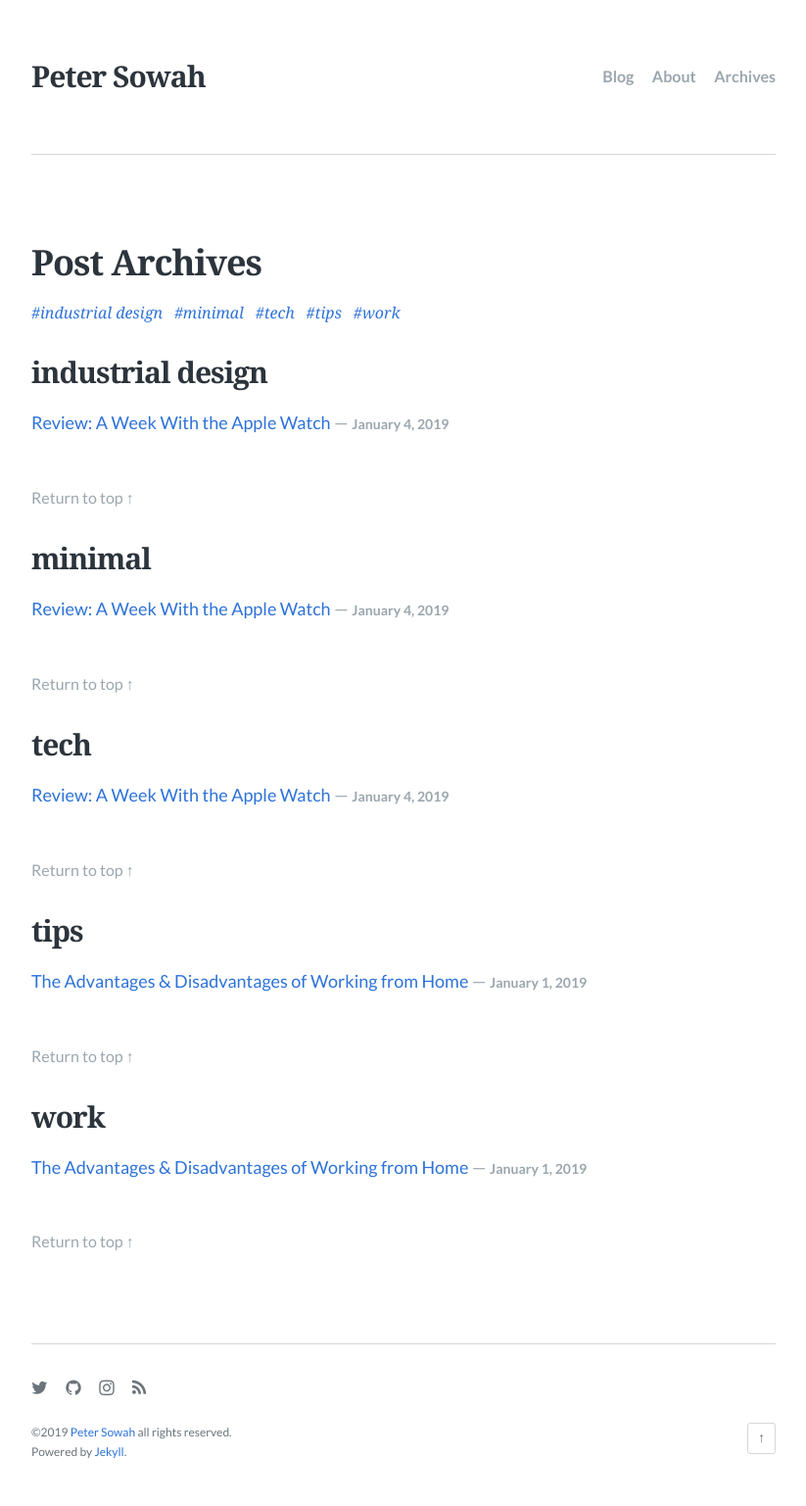
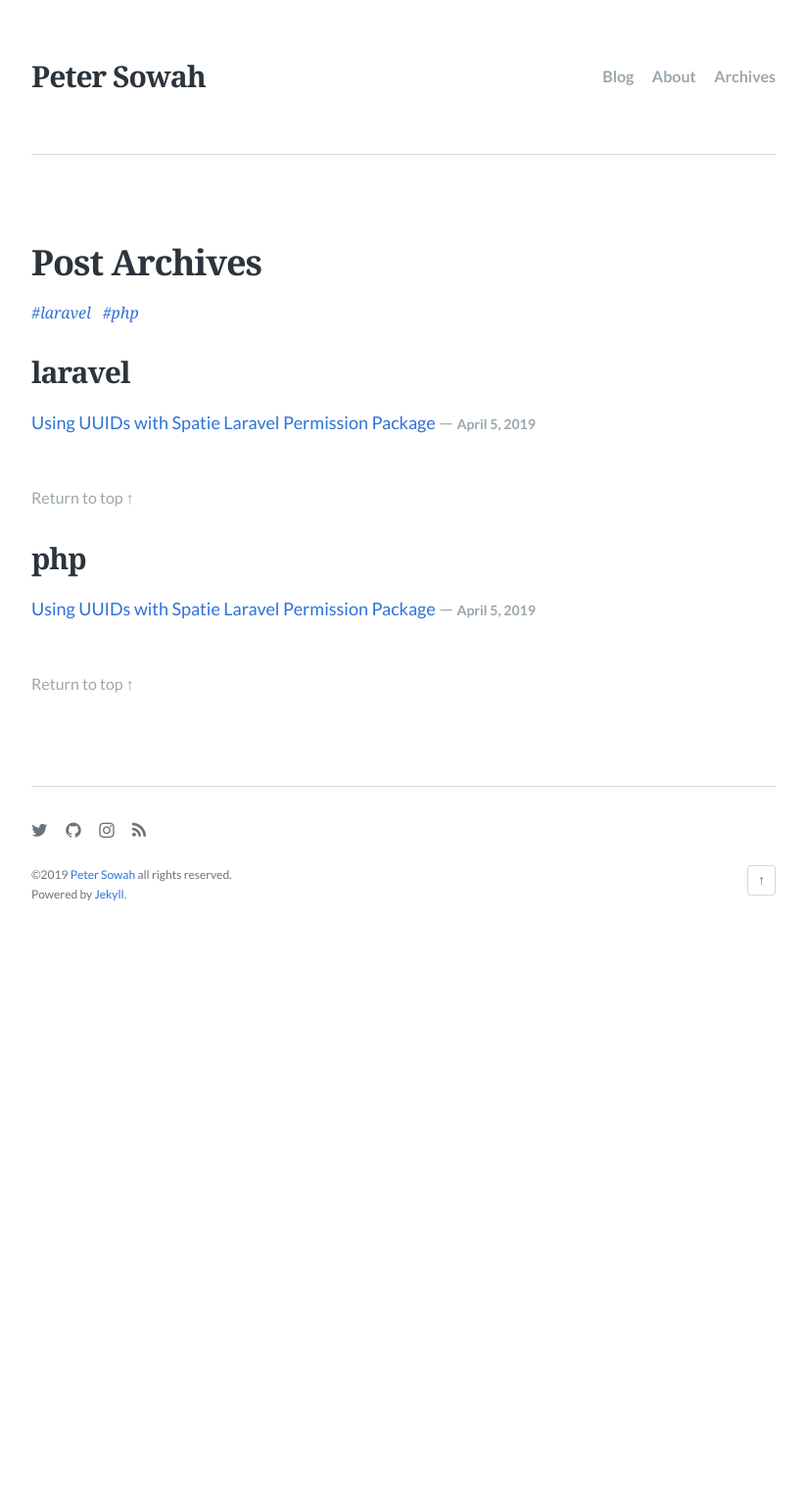
Before and after one commit to petersowah/blog, a Jekyll site: the page built from tags/index.html, in a window 1280 px wide. Shown: the whole page at 98% size, without its empty margins (228-1051 px from the left). Built offline with Jekyll 4.4.1, drawn with Linux system fonts in a browser that asks for light colours; some web fonts are replaced; after the commit the page ends 968 px from its top, so only the background shows below that; some of the changed lines change nothing that is shown.

Commit message:
uuid post

````diff
--- a/_posts/2019-01-01-the-advantages-and-disadvantages-of-working-from-home.md
+++ /dev/null
@@ -1,27 +0,0 @@
----
-layout: post
-title:  "The Advantages & Disadvantages of Working from Home"
-date:   2019-01-01
-banner_image: /assets/images/posts/2019/desk.jpg
-tags: [tips, work]
----
-
-A work at home parent is an entrepreneur who works from home and integrates parenting into his or her business activities. They are sometimes referred to as a WAHM *(work at home mom)* or a WAHD *(work at home dad)*.
-
-Entrepreneurs choose to run businesses from home for a variety of reasons, including lower business expenses, personal health limitations, eliminating commuting, or in order to have a more flexible schedule. This flexibility can give an entrepreneur more options when planning tasks, business and non-business, including parenting duties. While some home-based entrepreneurs opt for childcare outside the home,[1] others integrate child rearing into their work day and workspace. The latter are considered work-at-home parents.
-
-<!--more-->
-
-Many WAHPs start home-based businesses in order to care for their children while still creating income. The desire to care for one's own children, the incompatibility of a 9-to-5 work day with school hours or sick days, and the expense of childcare prompt many parents to change or leave their jobs in the workforce to be available to their children. Many WAHPs build a business schedule that can be integrated with their parenting duties.
-
-## Concept
-
-The Fusion Festival combines all styles of the underground electronic music scene and various other styles, sometimes depending on the attendees who choose to play their own music. It is described as a space people go to free their minds from their everyday lives, jobs, studies and other responsibilities. It is the result of the search for an alternative through music, to the system "people are forced to live in". People go to the Fusion to experience a different way of socializing and living, where experiencing one another freely, sharing love for music and art connects different scenes and minds. It is a clothing-optional event. Art installations include performance arts, static artworks, sculptures, art cars and various other forms.
-
-Fusion Festival began in 1997 near the city of Lärz in north-eastern Germany, about 160 km from Berlin and 230 km from Hamburg.
-
-## Festival Site
-
-The location is on the original grass-covered grounds of a disused military airfield (at 53°20′48.11″N 12°44′23.25″E for the 234-hectare area central field) about 4.5 km (2.25 miles) due north of the modern Rechlin-Lärz Airfield facility. The site was first acquired by the German Empire in 1916 as an aviation research and training ground, opening the facility for use by the Luftstreitkräfte in August 1918. After the establishment of the Luftwaffe in 1935, the field served as the Erprobungsstelle Rechlin central military aircraft test facility of the Third Reich through early 1945, and it was captured by the Soviet Red Army on May 2, 1945, for use by the VVS.
-
-There are grass-covered concrete hangars (actual bunkers) from that time that were used for Soviet fighter aircraft (hence the Cyrillic transliteration of the festival name and various stages, as many Cyrillic inscriptions were still present on the site). The airfield was reopened for civilian use in 1994 and sold to the Müritz Airpark Group in 2010. [[Source](https://en.wikipedia.org/wiki/Fusion_Festival)]
--- a/_posts/2019-01-04-a-week-with-the-apple-watch.md
+++ /dev/null
@@ -1,41 +0,0 @@
----
-layout: post
-title:  "Review: A Week With the Apple Watch"
-date:   2019-01-04
-banner_image: /assets/images/posts/2019/Apple-Watch.jpg
-tags: [minimal, tech, industrial design]
----
-The **Apple Watch** is a smartwatch developed by [Apple Inc](http://www.apple.com/). It incorporates fitness tracking and health-oriented capabilities as well as integration with iOS and other Apple products and services. The device is available in four variants: Apple Watch Sport, Apple Watch, Apple Watch Hermès, and Apple Watch Edition. The Watch is distinguished by different combinations of cases and first or third party interchangeable bands. Apple Watch relies on a wirelessly connected iPhone to perform many of its default functions such as calling and texting. It is compatible with the iPhone 5 or later models running iOS 8.2 or later, through the use of Bluetooth or Wi-Fi.
-
-<!--more-->
-
-Announced by Tim Cook on September 9, 2014, the device was available for pre-order on April 10 and began shipping on April 24, 2015. The Apple Watch quickly became the best-selling wearable device, with the shipment of 4.2 million smartwatches in the second quarter of 2015, according to analyst firm Canalys.
-
->“You can only do so many things great, and you should cast aside everything else.”
-><cite>― Tim Cook</cite>
-
-Rumors surrounded an Apple-developed wearable back as far as 2011, which conceptualized the device as a variation of the iPod that would curve around the user's wrist, and feature Siri integration. On February 10, 2013, both The New York Times and The Wall Street Journal reported that Apple was beginning to develop an iOS-based smartwatch with a curved display. On February 12, 2013, Bloomberg reported that Apple's smartwatch project was "beyond the experimentation phase in its development", and had a team of at least 100 designers were working on the project. Further reports in March 2013 indicated that Apple planned to release the device by the end of the year. In July 2013, Financial Times reported that Apple had begun hiring more employees to work on the smartwatch, and that it was targeting a possible retail release in late 2014.
-
-## Unveiling & Release
-
-In April 2014, Apple CEO [Tim Cook](https://en.wikipedia.org/wiki/Tim_Cook) told The Wall Street Journal that the company was planning to launch new product categories that year, but did not reveal any specifics. In June 2014, Reuters reported that production was expected to begin in July for a release in October.
-
-Apple Watch was first unveiled after a classic and ever infamous *"We do have 'one more thing'..."* slide, which heard enormous applause, on September 9, 2014 during a press event which also saw the introduction of the iPhone 6. After the reveal video, the auditorium erupted with applause while Tim Cook rolled back his sleeve, revealing an Apple Watch on his wrist. Speaking about the device, Apple CEO Tim Cook explained that Apple Watch was "a new, intimate way to communicate from your wrist, and a comprehensive health and fitness device."
-
-In comparison to other Apple products and competing smartwatches, marketing of Apple Watch focused more on advertising the device as a fashion accessory; a 12-page advertising spread for Apple Watch in an issue of Vogue focused primarily on the different body and band styles available, and downplayed the technological aspects of it. Apple has also, in particular, focused upon its health and fitness-oriented features, competing against dedicated activity trackers.
-
-{% include image_full.html imageurl="/assets/images/posts/2019/Apple-Watch-In-Car.jpg" title="Apple Watch" caption="Apple watch on the wrist" %}
-
-## Release
-
-Pre-orders for Apple Watch began on April 10, 2015, with an official release on April 24.
-
-On launch, Apple Watch was not available at Apple Store; beginning on April 10, 2015, customers could receive appointments for demonstrations and fitting, but the device was not in-stock for walk-in purchase, and had to be reserved and ordered online (however, sales representatives are able to assist in the process). CNET felt that this distribution model was designed to prevent Apple Store locations from having long line-ups due to high demand. Selected Apple Watch models were available in-store at certain luxury boutiques and authorized Apple resellers in limited quantities. On June 4, 2015, Apple announced that it did plan to stock Apple Watch models at its retail locations. On August 24, 2015 during an earnings call, Best Buy announced that it would begin stocking Apple Watch at its retail stores by the end of September. Both T-Mobile US and Sprint also announced plans to offer Apple Watch through its retail stores.
-
->“Design is a funny word. Some people think design means how it looks. But of course, if you dig deeper, it's really how it works.” <cite>― Steve Jobs</cite>
-
-On September 9, 2015, in Apple's Special Event, Apple launched a new collection of Apple Watch in a collaboration with Hermès. This new collection of Apple Watch is named as Apple Watch Hermès, comes in stainless steel body with finely crafted leather bands in distinctive styles from Hermès, including the Single Tour, Double Tour and Cuff models. Apple Watch Hermès is available only in selected retail stores of Apple and Hermès.
-
-The device was not branded as "iWatch" (which would put it in line with its other product lines) due to trademark conflicts in certain territories; in the United States, the iWatch trademark is owned by OMG Electronics—who was crowdfunding a device under the same name, and is owned in the European Union by Irish firm Probendi. In July 2015, Probendi sued Apple Inc. for trademark infringement, arguing that through keyword advertising on the Google search engine, it caused advertising for the Apple Watch to appear on search results pages when users searched for the trademarked term "iWatch".
-
-Apple Watch finally goes on sale in India on Nov. 6. The device also has launched in Chile, the Philippines, and South Africa.  [ [Source](https://en.wikipedia.org/wiki/Apple_Watch) ]
--- /dev/null
+++ b/_posts/2019-04-05-using-uuids-with-spatie-laravel-permissions-package.md
@@ -0,0 +1,351 @@
+---
+layout: post
+title:  "Using UUIDs with Spatie Laravel Permission Package"
+date: 2019-04-05
+banner_image: /assets/images/posts/2019/laravel-uuid.jpeg
+tags: [laravel, php]
+---
+
+The [Laravel Permissions](https://github.com/spatie/laravel-permission){:target="_blank"} package developed by one of my favourite people in the World, the team at [Spatie](https://spatie.be){:target="_blank"}. This package easily allows you to add the functionality of an Access Control List(ACL) to your Laravel project. You can define roles for users, then define as many permissions as you wish for these roles or directly to a user.
+
+<!--more-->
+
+The package ships with support for auto-incrementing primary keys as the default, just as is with the Laravel framework. You can swap this out for UUID based primary keys for your database tables.
+
+## What are UUIDs?
+UUID is an abbreviation for "Universal Unique Identifier". It is an alpha-numeric string that is 36 characters long(32 hexadecimal characters separated by four hyphens). It's a 128-bit value used for a unique identification. It is also known as the GUID (Globally Unique Identification), especially in the world of Microsoft.
+
+## Benefits of using UUIDs as PKs against auto-incrementing IDs
+1. It's easier to shard.
+2. It's easier to merge/replicate. There is no universal order, hence easy merging of records from different databases.
+3. You know the ID before the insert, it can simplify the logic/flow.
+4. They are very unique across applications - every table, every database, every server.
+5. You can generate IDs anywhere, instead of having to roundtrip to the database server. It also simplifies logic in the application. For example, to insert data into a parent table and child tables, you have to insert into the parent table first, get generated id and then insert data into the child tables. By using UUID, you can generate the primary key value of the parent table up front and insert rows into both parent and child tables at the same time within a transaction.
+6. UUID values do not expose the information about your data so they are safer to use in a URL. For example, if a customer with id 10 accesses his account via http://www.foobar.com/customers/69/ URL, it is easy to guess that there is a customer 70, 71, etc., and this could be a target for an attack.
+
+## Downsides of using UUIDs as PKs against auto-incrementing IDs
+1. There is a huge overhead in size. A UUID/GUID is four times larger than an INT. This is very important when it comes to indexes.
+2. Can't order by ID to get the insert order. This is a minor one as this can be achieved by sorting timestamps on records eg. created_at
+3. Debugging seems to be  more difficult, imagine the expression WHERE id = '9eccf14d-2242-4018-bdc8-e648d4af7611;' instead of WHERE id = 1
+
+## Setting up Laravel Permissions
+Spatie usually provides good,very detailed documentation for their packages. You can find documentation for the Laravel Permission package [here](https://github.com/spatie/laravel-permission#installation){:target="_blank"}.
+
+First, we install the package using composer:
+`composer require spatie/laravel-permission`
+
+When the installation of the package is done, the service provider is registered automatically. On the other hand, we can manually register the service provider in our `config/app/php` file:
+{% highlight php %}
+'providers' => [
+    // ...
+    Spatie\Permission\PermissionServiceProvider::class,
+];
+{% endhighlight php %}
+
+Next, we publish the migration for the tables with:
+`php artisan vendor:publish --provider="Spatie\Permission\PermissionServiceProvider" --tag="migrations"`
+
+After publishing the migration, let's run:
+`php artisan migrate`
+
+then publish the config file with:
+`php artisan vendor:publish --provider="Spatie\Permission\PermissionServiceProvider" --tag="config"`
+
+This command publishes a config file for the package in `config/permission.php`.
+
+Great! We are done setting up the package in project.
+
+Now let's setup our Eloquent models to use Uuid as the primary key of database tables.
+
+We are going to take advantage of the events in Laravel. To be more specific, we are going to use the ‘_creating_’ event. This event is triggered exactly when a new record of the model is getting created.
+
+One of the cleaner ways is to, extract it into a trait by itself and do all the logic there then you can just use that trait when you need a model to use UUIDs.
+{% highlight php %}
+namespace App;
+
+use Illuminate\Support\Str;
+
+trait Uuid
+{
+    /**
+    * Boot function from Laravel
+    */
+    protected static function boot()
+    {
+        parent::boot();
+        static::creating(function ($model) {
+            $model->incrementing = false;
+            $model->keyType = 'string';
+            $model->{$model->getKeyName()} = Str::uuid()->toString();
+        });
+    }
+}
+{% endhighlight %}
+
+From the above snippet, we are hooking into the boot method of the model and when the _creating_ model is called, we pass in a closure. We are setting setting autoincrementing of the off(_setting to false_). The method ‘getKeyName’ will get the name of the primary key, just in case you are using something other than the  ‘id’ for the primary key.
+
+Now that we have our trait, we can use it in all of our models(_eg. User model_) like so:
+
+{% highlight php%}
+namespace App;
+
+use Illuminate\Notifications\Notifiable;
+use Illuminate\Contracts\Auth\MustVerifyEmail;
+use Illuminate\Foundation\Auth\User as Authenticatable;
+use Spatie\Permission\Traits\HasRoles;
+use Illuminate\Database\Eloquent\SoftDeletes;
+
+class User extends Authenticatable
+{
+    use Notifiable;
+    use HasRoles;
+    use SoftDeletes;
+    use Uuid;
+
+    protected $primaryKey = 'id';
+{% endhighlight php%}
+
+Great! So now all of our models have have uuid as the format for primary keys. Let's set up a corresponding database migration for our User model.
+{% highlight php %}
+<?php
+
+use Illuminate\Support\Facades\Schema;
+use Illuminate\Database\Schema\Blueprint;
+use Illuminate\Database\Migrations\Migration;
+
+class CreateUsersTable extends Migration
+{
+    /**
+     * Run the migrations.
+     *
+     * @return void
+     */
+    public function up()
+    {
+        Schema::create('users', function (Blueprint $table) {
+            $table->uuid('id')->primary();
+            $table->string('first_name');
+            $table->string('last_name');
+            $table->timestamp('email_verified_at')->nullable();
+            $table->string('password');
+            $table->string('phone');
+            $table->rememberToken();
+            $table->timestamps();
+        });
+    }
+
+    /**
+     * Reverse the migrations.
+     *
+     * @return void
+     */
+    public function down()
+    {
+        Schema::dropIfExists('users');
+    }
+}
+{% endhighlight %}
+As you can see, we are making use of Laravel's uuid column type for our _id_ field and indexing it as the primary key.
+
+Let's setup a User Factory.
+{% highlight php%}
+use Illuminate\Support\Str;
+use Faker\Generator as Faker;
+
+$factory->define(App\User::class, function (Faker $faker) {
+    return [
+        'first_name' => $faker->firstName,
+        'last_name' => $faker->lastName,
+        'email' => $faker->unique()->safeEmail,
+        'email_verified_at' => now(),
+        'phone' => $faker->phoneNumber,
+        'password' => '$2y$10$TKh8H1.PfQx37YgCzwiKb.KjNyWgaHb9cbcoQgdIVFlYg7B77UdFm', // secret
+        'remember_token' => Str::random(10),
+    ];
+});
+{% endhighlight php %}
+Let's fire up Tinker;
+`php artisan tinker`
+
+We create a user by running the following command;
+{% highlight php %}
+$user = factory(App\User::class)->create();
+{% endhighlight %}
+
+This creates a user object like this;
+```
+{
+  “first_name”: “Sheila”,
+  "last_name": "Ayivor",
+  ”email”: “foo@bar.com”,
+  ”id”: “449c133a-2790-44be-a492-65a20094f392”,
+  ”updated_at”: “2019–04–02 21:30:50”,
+  ”created_at”: “2019–04–02 21:30:50”
+}
+```
+
+Now we are sure that everything works just as we want it to. There is a problem though, the tables generated by the Laravel Permission package will have ids as the primary key. According to the documentation, we need to do the below;
+>"If you're using UUIDs or GUIDs for your User models you can update the `create_permission_tables.php` migration and replace `$table->unsignedBigInteger($columnNames['model_morph_key'])` with `$table->uuid($columnNames['model_morph_key'])`. For consistency, you can also update the package configuration file to use the `model_uuid` column name instead of the default `model_id` column."
+Following this instruction, we end up with a create permission table like this;
+{% highlight php %}
+use Illuminate\Support\Facades\Schema;
+use Illuminate\Database\Schema\Blueprint;
+use Illuminate\Database\Migrations\Migration;
+
+class CreatePermissionTables extends Migration
+{
+    /**
+     * Run the migrations.
+     *
+     * @return void
+     */
+    public function up()
+    {
+        $tableNames = config('permission.table_names');
+        $columnNames = config('permission.column_names');
+
+        Schema::create($tableNames['permissions'], function (Blueprint $table) {
+            $table->uuid('id')->primary();
+            $table->string('name');
+            $table->string('guard_name');
+            $table->timestamps();
+        });
+
+        Schema::create($tableNames['roles'], function (Blueprint $table) {
+            $table->uuid('id')->primary();
+            $table->string('name');
+            $table->string('guard_name');
+            $table->timestamps();
+        });
+
+        Schema::create($tableNames['model_has_permissions'], function (Blueprint $table) use ($tableNames, $columnNames) {
+            $table->uuid('permission_id');
+
+            $table->string('model_type');
+            $table->uuid($columnNames['model_morph_key']);
+            $table->index([$columnNames['model_morph_key'], 'model_type', ]);
+
+            $table->foreign('permission_id')
+                ->references('id')
+                ->on($tableNames['permissions'])
+                ->onDelete('cascade');
+
+            $table->primary(
+                ['permission_id', $columnNames['model_morph_key'], 'model_type'],
+                'model_has_permissions_permission_model_type_primary'
+            );
+        });
+
+        Schema::create($tableNames['model_has_roles'], function (Blueprint $table) use ($tableNames, $columnNames) {
+            $table->uuid('role_id');
+
+            $table->string('model_type');
+            $table->uuid($columnNames['model_morph_key']);
+            $table->index([$columnNames['model_morph_key'], 'model_type', ]);
+
+            $table->foreign('role_id')
+                ->references('id')
+                ->on($tableNames['roles'])
+                ->onDelete('cascade');
+
+            $table->primary(
+                ['role_id', $columnNames['model_morph_key'], 'model_type'],
+                'model_has_roles_role_model_type_primary'
+            );
+        });
+
+        Schema::create($tableNames['role_has_permissions'], function (Blueprint $table) use ($tableNames) {
+            $table->uuid('permission_id');
+            $table->uuid('role_id');
+
+            $table->foreign('permission_id')
+                ->references('id')
+                ->on($tableNames['permissions'])
+                ->onDelete('cascade');
+
+            $table->foreign('role_id')
+                ->references('id')
+                ->on($tableNames['roles'])
+                ->onDelete('cascade');
+
+            $table->primary(['permission_id', 'role_id']);
+        });
+
+        app('cache')
+            ->store(config('permission.cache.store') != 'default' ? config('permission.cache.store') : null)
+            ->forget(config('permission.cache.key'));
+    }
+
+    /**
+     * Reverse the migrations.
+     *
+     * @return void
+     */
+    public function down()
+    {
+        $tableNames = config('permission.table_names');
+
+        Schema::drop($tableNames['role_has_permissions']);
+        Schema::drop($tableNames['model_has_roles']);
+        Schema::drop($tableNames['model_has_permissions']);
+        Schema::drop($tableNames['roles']);
+        Schema::drop($tableNames['permissions']);
+    }
+}
+{% endhighlight %}
+
+This solves our problem right? Now we have our roles and permissions tables having uuid primary keys. In my case not so much. I still ran into issues where Eloquent was expecting an integer as primary key even after running `composer dumpautoload`. If that's the case with you as well, please continue reading.
+
+To resolve this, we create two models `Role.php` and `Permission.php`.
+{% highlight php %}
+namespace App;
+
+use Illuminate\Database\Eloquent\Model;
+use Spatie\Permission\Models\Role as SpatieRole;
+
+class Role extends SpatieRole
+{
+    use Uuid;
+    protected $primaryKey = 'id';
+    public $incrementing = false;
+
+    /**
+     * The attributes that should be cast to native types.
+     *
+     * @var array
+     */
+    protected $casts = [
+        'id' => 'string'
+    ];
+}
+{% endhighlight %}
+and
+{% highlight php %}
+namespace App;
+
+use Illuminate\Database\Eloquent\Model;
+use Spatie\Permission\Models\Permission as SpatiePermission;
+
+class Role extends SpatiePermission
+{
+    use Uuid;
+    protected $primaryKey = 'id';
+    public $incrementing = false;
+
+    /**
+     * The attributes that should be cast to native types.
+     *
+     * @var array
+     */
+    protected $casts = [
+        'id' => 'string'
+    ];
+}
+{% endhighlight %}
+As you can see, we are extending the models from the package(_Spatie\Permission\Models\Permission_ and _Spatie\Permission\Models\Role_). We are also using our trait in these classes without modifying the original class in the package.
+
+Run `composer dumpautoload`.
+
+Try creating a role, permission, assign permission to a role and assign roles to users. You shouldn't run into any issues.
+
+Cheers and thanks for reading!
````
Also changed, not shown: _includes/image_caption.html (line endings or trailing spaces), _includes/image_full.html (line endings or trailing spaces), assets/images/posts/2019/laravel-uuid.jpeg (added).
